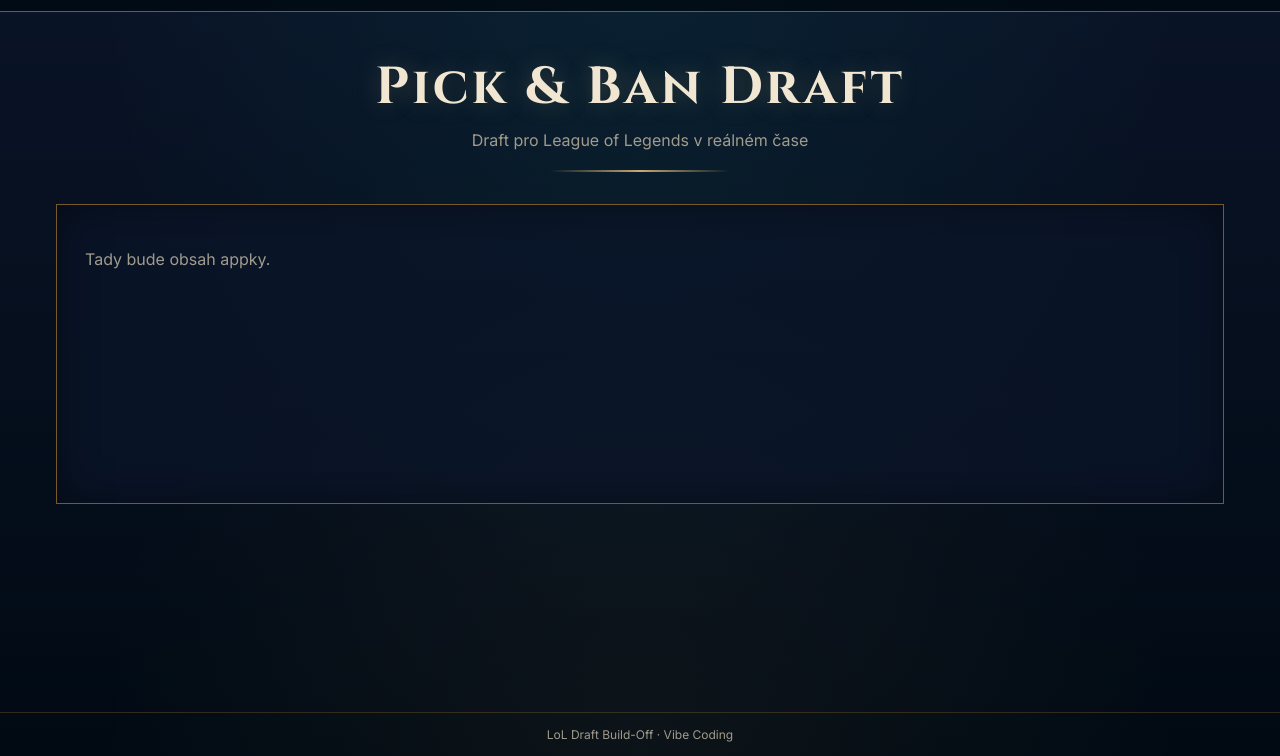
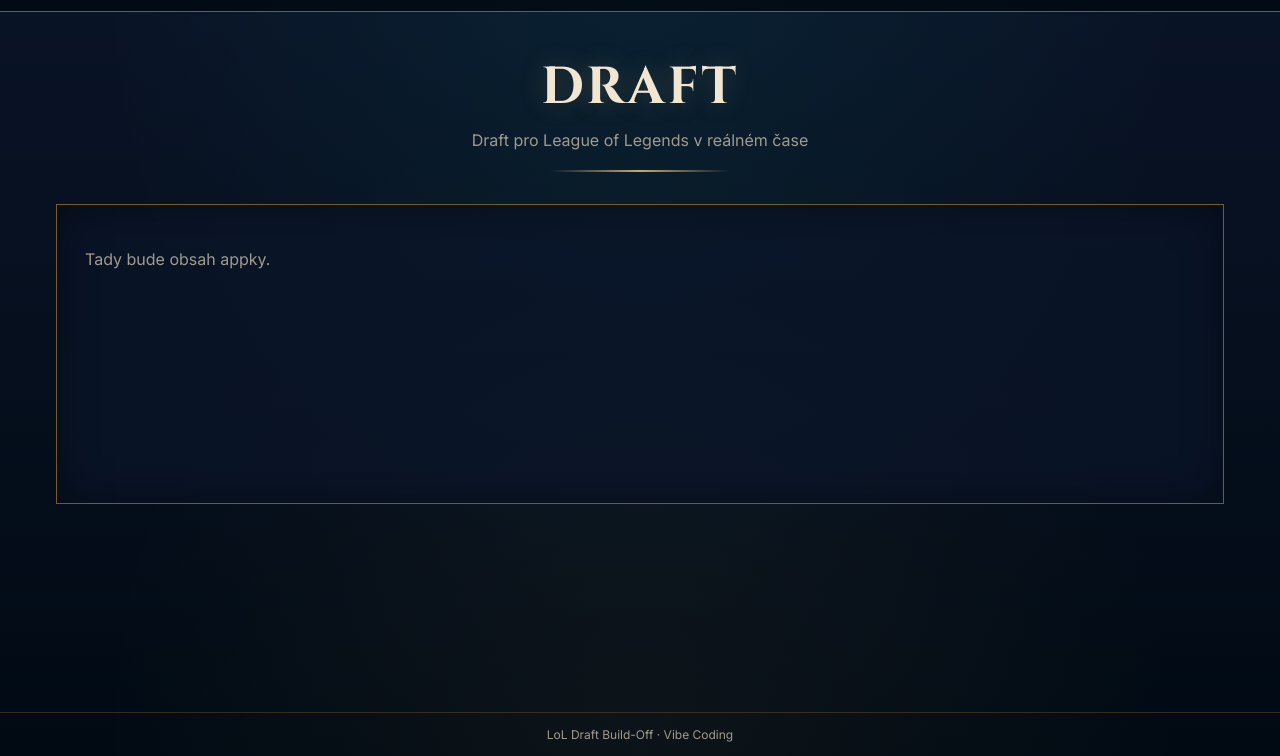
Before and after one commit to Rekafia/lol-draft-vibe, a website: page public/index.html in a window 1280 px wide. Shown: the part 44-800 px from the top of the page. Drawn offline with nearby package versions, Linux system fonts and the light colour scheme; no server answers.

Commit message:
Change main heading to DRAFT

```diff
--- a/public/index.html
+++ b/public/index.html
@@ -23,7 +23,7 @@
 
   <main class="content">
     <section class="hero">
-      <h1>Pick &amp; Ban Draft</h1>
+      <h1>DRAFT</h1>
       <p class="tagline">Draft pro League of Legends v reálném čase</p>
       <div class="divider"></div>
     </section>
```
